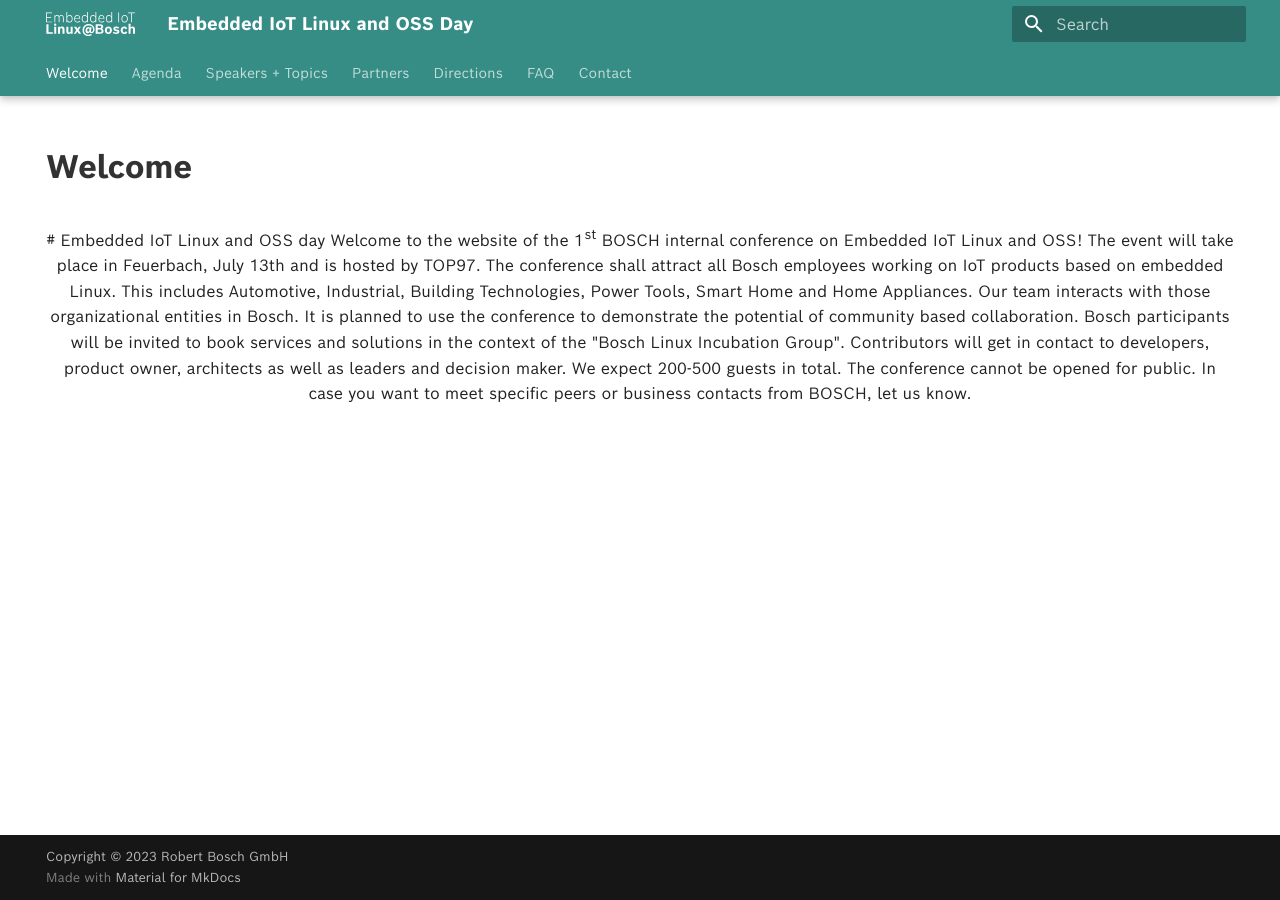
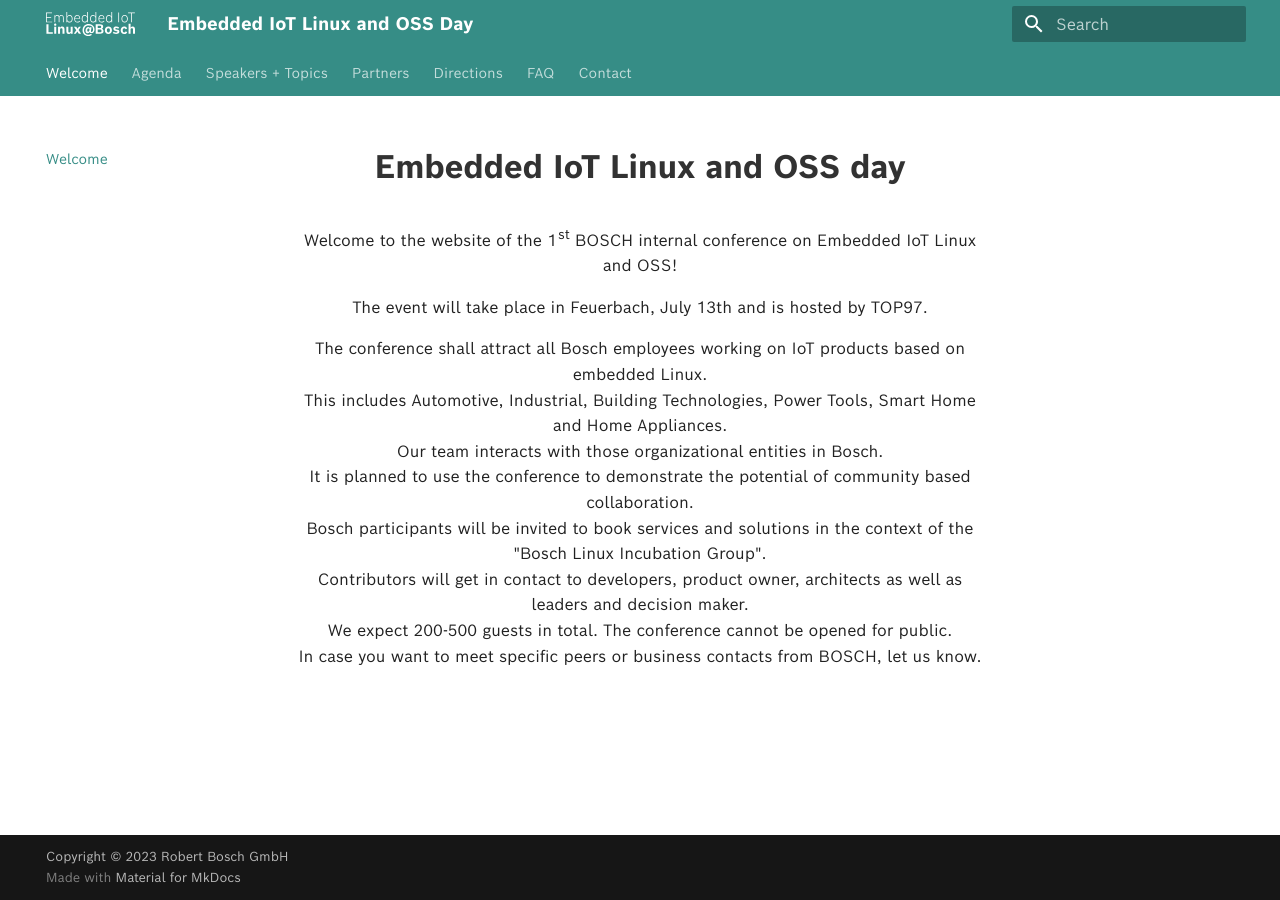
Before and after one commit to boschglobal/embedded-linux, an MkDocs documentation site: the page built from docs/index.md, in a window 1280 px wide. Built offline with MkDocs 1.6.1 and Material for MkDocs 9.7.7, drawn with Linux system fonts in a browser that asks for light colours.

Commit message:
Use template for index (home) page
Signed-off-by: Sietze van Buuren <Sietze.vanBuuren@de.bosch.com>

```diff
--- a/docs/index.md
+++ b/docs/index.md
@@ -1,10 +1,9 @@
 ---
-hide:
+template: home.html
+powerhide:
   - navigation
   - toc
 ---
-<center>
-
 # Embedded IoT Linux and OSS day
 
 Welcome to the website of the 1<sup>st</sup> BOSCH internal conference on
@@ -26,5 +25,3 @@
 We expect 200-500 guests in total. The conference cannot be opened for public.
 In case you want to meet specific peers or business contacts from BOSCH, let us
 know.
-
-</center>
--- a/mkdocs.yml
+++ b/mkdocs.yml
@@ -16,9 +16,10 @@
 theme:
   name: material
   logo: images/top97_logo.svg
+  custom_dir: overrides
   features:
   - navigation.tabs
-  - navigation.tabs.sticky
+#  - navigation.tabs.sticky
 
 extra:
   consent:
--- /dev/null
+++ b/overrides/home.html
@@ -0,0 +1,10 @@
+{% extends "main.html" %}
+{% block header %}
+    {{ super() }}
+{% endblock %}
+
+{% block content %}
+<center>
+    {{ super() }}
+</center>
+{% endblock %}
--- /dev/null
+++ b/overrides/main.html
@@ -0,0 +1 @@
+{% extends "base.html" %}
```
